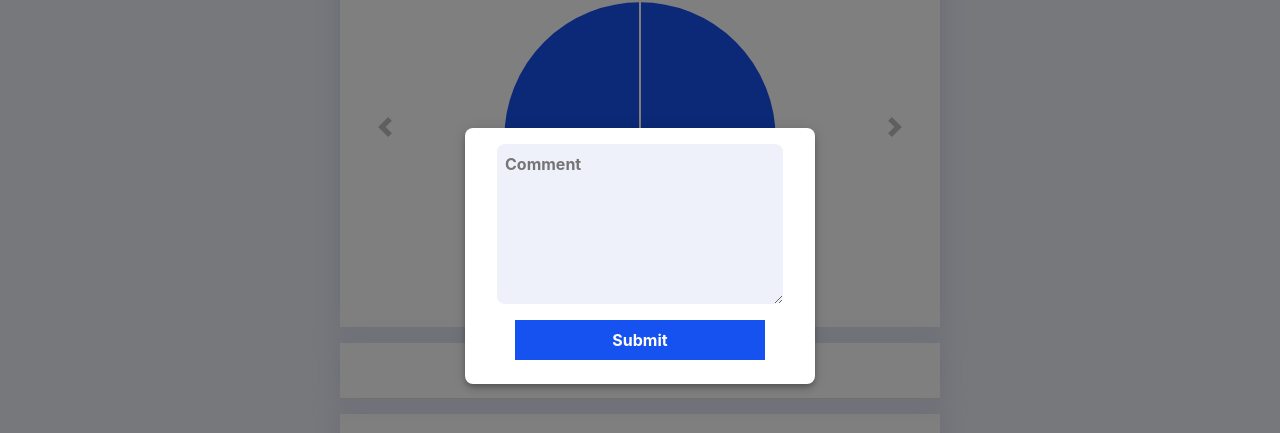
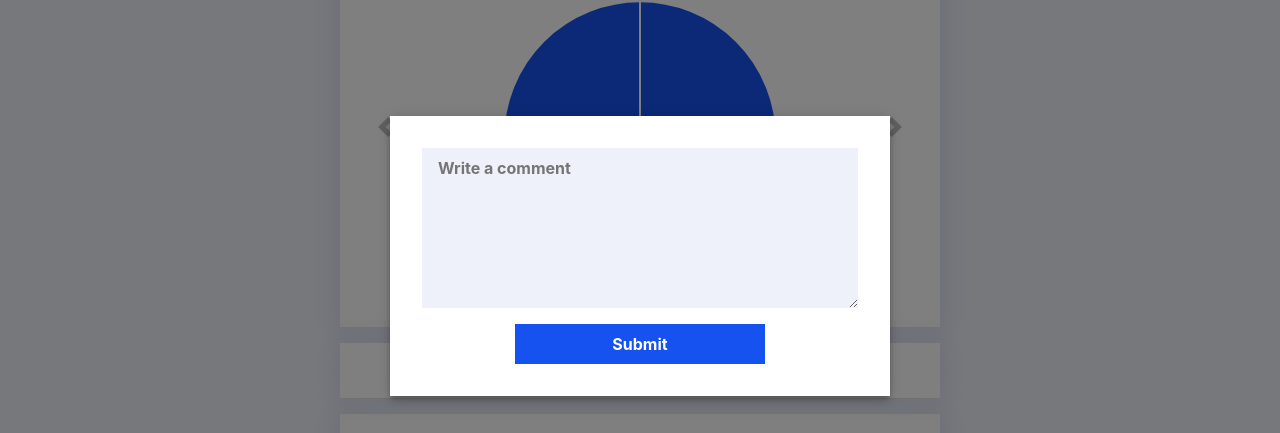
Before and after one commit to Tepeup/portfoliorater, a React (Create React App) app in the folder client/: page /chart/1 in a window 1280 px wide. Both pictures are taken after a click on the button 598 px from the left and 689 px from the top of the page. Shown: the part 144-577 px from the top of the page. Built offline with nearby package versions, Linux system fonts and the light colour scheme; no server answers.

Commit message:
updated the comment boxes

```diff
--- a/client/src/Components/New/New.component.jsx
+++ b/client/src/Components/New/New.component.jsx
@@ -226,7 +226,7 @@ class New extends React.Component {
           </div>
           <div className="commentContainer">
             <div className="infoContainer">
-              <div className="centerDiv">
+              <div className="commentTitle">
                 <strong>{`Comments ( ${this.state.commentList.length} )`}</strong>
               </div>
               {this.state.commentList &&
--- a/client/src/Components/New/New.styles.scss
+++ b/client/src/Components/New/New.styles.scss
@@ -56,18 +56,16 @@ $boxshadow: 0 0 20px 5px rgba(194, 200, 228, 0.4);
         margin-bottom: 0 !important;
 
         .commentBox:nth-of-type(even) {
-            margin-right: 1em;
-            margin-left: 0.5em;
+            margin-right: 2em;
         }
         .commentBox:nth-of-type(odd) {
-            margin-left: 1em;
-            margin-right: 0.5em;
+            margin-left: 2em;
         }
         .commentBox {
             background-color: #eff1fa;
-            margin: 0.2em;
+
             padding: 0.5em;
-            margin-bottom: 0.5em;
+            margin-bottom: 1em;
 
             min-width: 250px;
         }
@@ -102,12 +100,11 @@ div[class*="makeStyles-paper-"] {
     width: 250px;
 }
 .textInput {
-    border-radius: 0.5em;
     border: none;
     background-color: #eff1fa;
     height: 10em;
     font-weight: bold;
-    padding: 0.5em;
+    padding: 0.5em 1em;
 }
 strong {
     margin: auto;
@@ -122,6 +119,12 @@ strong {
 .centerDiv {
     margin: auto;
 }
+
+.commentTitle {
+    text-align: center;
+    margin: 1em;
+}
+
 .unliked {
     background-color: lightgray !important;
 }
--- a/client/src/Components/SimpleModal/SimpleModal.component.jsx
+++ b/client/src/Components/SimpleModal/SimpleModal.component.jsx
@@ -10,9 +10,13 @@ function getModalStyle() {
   const top = 50;
   const left = 50;
   return {
+    width: "100%",
+    maxWidth: "500px",
     top: `${top}%`,
     left: `${left}%`,
     transform: `translate(-${top}%, -${left}%)`,
+    borderRadius: "0",
+    padding: "2em",
   };
 }
 
@@ -72,7 +76,7 @@ export default function SimpleModal({ link }) {
             <textarea
               className="textInput"
               type="text"
-              placeholder="Comment"
+              placeholder="Write a comment"
               value={commentValue}
               onChange={(e) => setName(e.target.value)}
             />
```
